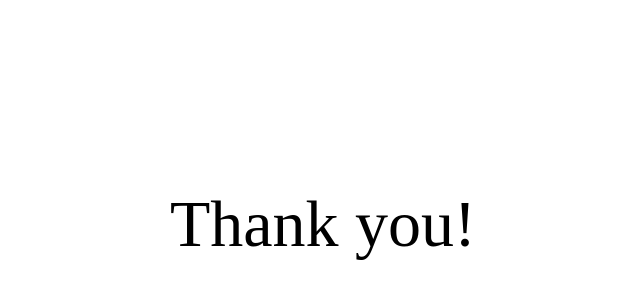
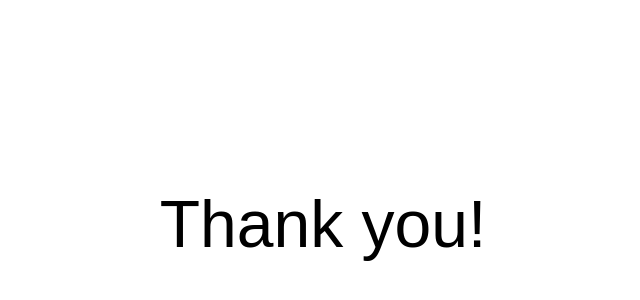
Before and after one commit to jinredhub/foresightThankyouPageWixFormSubmit, a plain HTML site: page index.html in a window 1280 px wide. Shown: the part 184-484 px from the top of the page, without its empty margins (317-957 px from the left). Drawn offline with Linux system fonts and the light colour scheme.

Commit message:
changed font

```diff
--- a/index.html
+++ b/index.html
@@ -12,6 +12,7 @@
 				display: flex;
 				justify-content: center;
 				align-items: center;
+				font-family: Myriad Pro, sans-serif;
 			}
 		</style>
     </head>
```
